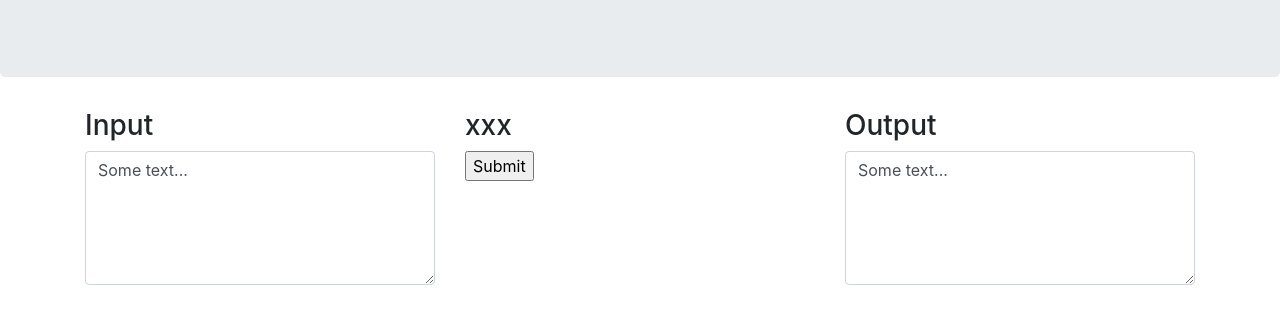
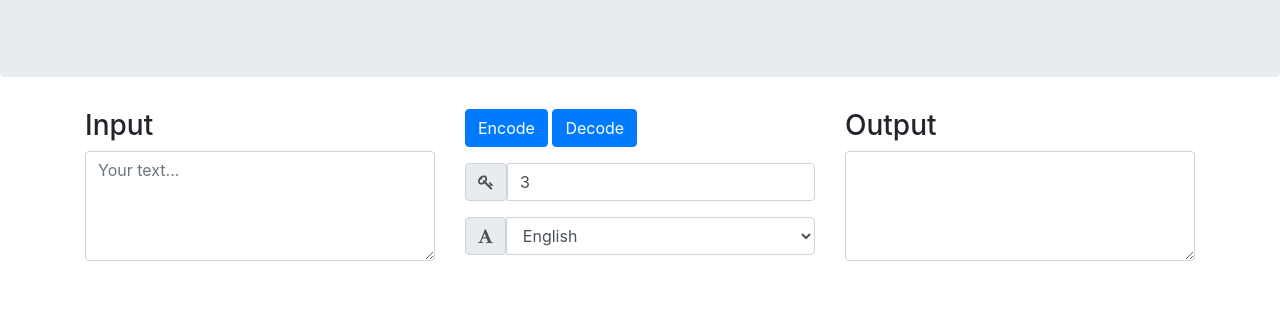
Before and after one commit to Hangur/caesar, a plain HTML site: page index.html in a window 1280 px wide. Shown: the part 147-470 px from the top of the page. Drawn offline with nearby package versions, Linux system fonts and the light colour scheme.

Commit message:
Added structure to html

```diff
--- a/index.html
+++ b/index.html
@@ -4,6 +4,7 @@
 		<title>Et tu, Brute?</title>
 		<meta charset="utf-8">
 		<link rel="stylesheet" href="https://stackpath.bootstrapcdn.com/bootstrap/4.4.1/css/bootstrap.min.css" integrity="sha384-Vkoo8x4CGsO3+Hhxv8T/Q5PaXtkKtu6ug5TOeNV6gBiFeWPGFN9MuhOf23Q9Ifjh" crossorigin="anonymous">
+		<link href="https://stackpath.bootstrapcdn.com/font-awesome/4.7.0/css/font-awesome.min.css" rel="stylesheet" integrity="sha384-wvfXpqpZZVQGK6TAh5PVlGOfQNHSoD2xbE+QkPxCAFlNEevoEH3Sl0sibVcOQVnN" crossorigin="anonymous">
 		<meta name="viewport" content="width=device-width, initial-scale=1, shrink-to-fit=no">
 	</head>
 	<body>
@@ -17,22 +18,49 @@
 					<h3>Input</h3>
 					<form>
 						<div class="form-group">
-      						<textarea class="form-control" rows="5">Some text...</textarea>
+							<textarea class="form-control" placeholder="Your text..." rows="4"></textarea>
 						</div>
 					</form>
 				</div>
 				<div class="col-sm-4">
-      				<h3>xxx</h3>
-      				<input type="submit">
+					<div class="row pb-3">
+						<div class="col-sm-12">
+							<button type="button" class="btn btn-primary">Encode</button>
+							<button type="button" class="btn btn-primary">Decode</button>
+						</div>
+					</div>
+					<div class="row pb-3">
+						<div class="col-sm-12">
+							<div class="input-group">
+								<div class="input-group-text">
+									<i class="fa fa-key"></i>
+								</div>
+								<input class="form-control" size="2" type="number" value="3">
+							</div>
+						</div>
+					</div>
+					<div class="row pb-3">
+						<div class="col-sm-12">
+							<div class="input-group">
+								<div class="input-group-text">
+									<i class="fa fa-font"></i>
+								</div>
+								<select class="form-control" id="language">
+									<option>English</option>
+									<option>Polish</option>
+									<option>Bulgarian</option>
+								</select>
+							</div>
+						</div>
+					</div>
 				</div>
 				<div class="col-sm-4">
 					<h3>Output</h3>
 					<form>
 						<div class="form-group">
-      						<textarea class="form-control" rows="5">Some text...</textarea>
+							<textarea class="form-control" rows="4"></textarea>
 						</div>
 					</form>
-
 				</div>
 			</div>
 		</div>
```
Lines whose indentation alone changed are shown as unchanged.
